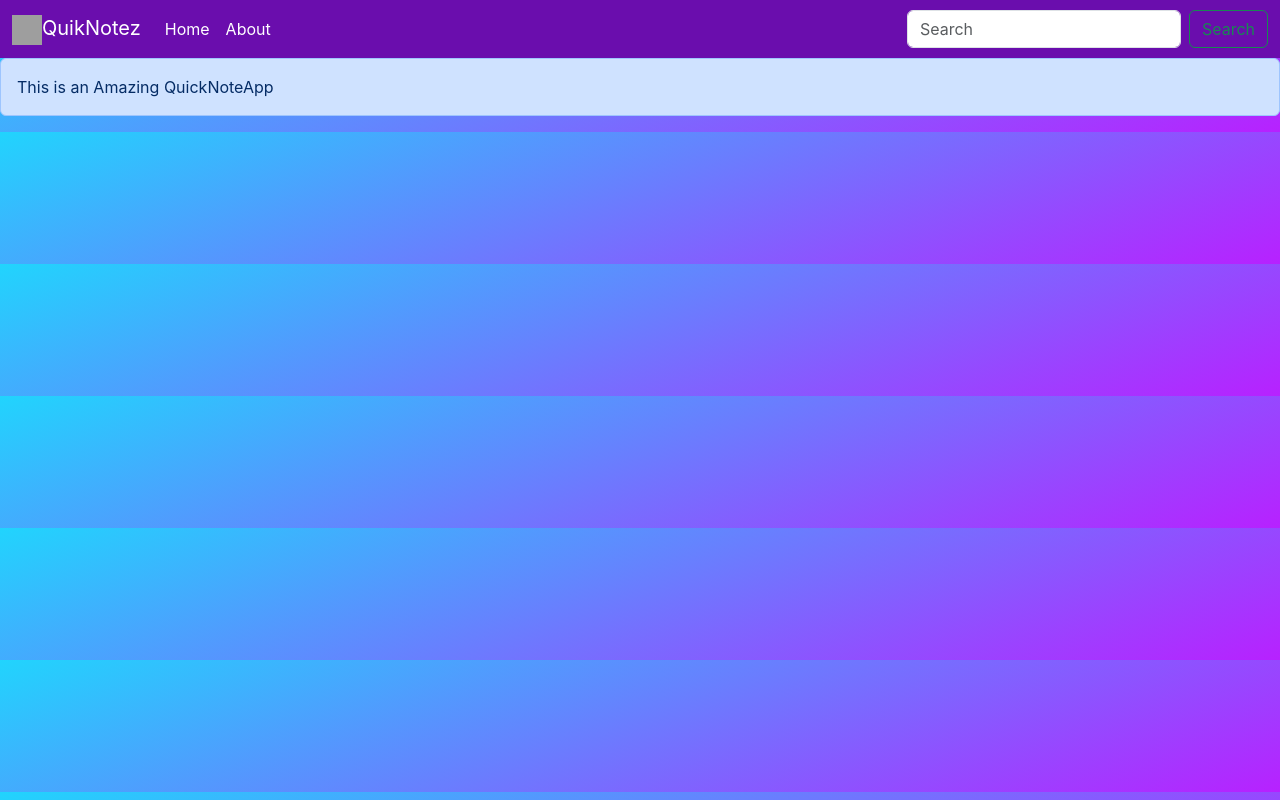
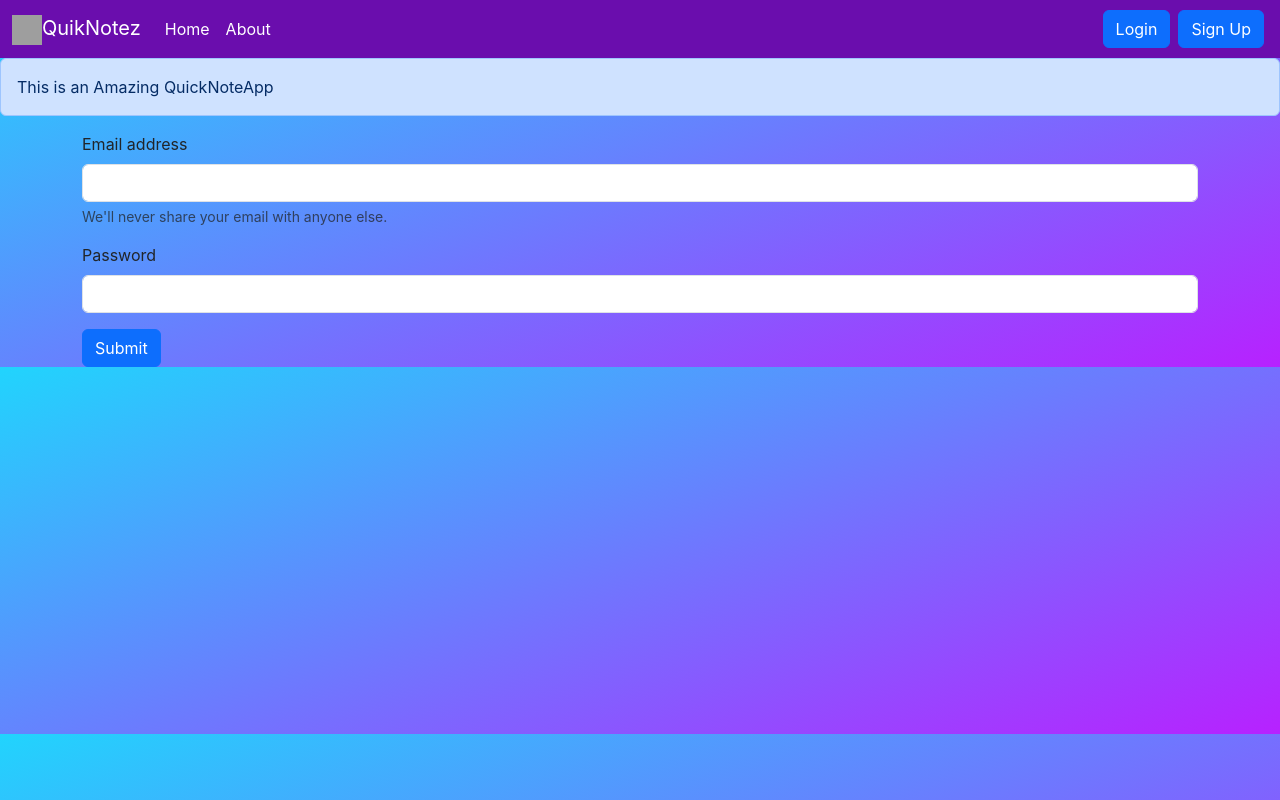
Before and after one commit to HarshGit1824/QuikNotez_React, a React (Create React App) app: page /login in a window 1280 px wide. Built offline with nearby package versions, Linux system fonts and the light colour scheme; grey boxes are pictures that could not be loaded.

Commit message:
Adding Login Component to QuikNotez

```diff
--- a/src/App.js
+++ b/src/App.js
@@ -5,6 +5,8 @@
 import About from "./components/About";
 import NoteState from "./context/notes/NoteState";
 import Alert from "./components/Alert";
+import Login from "./components/Login";
+import Signup from "./components/Signup";
 
 function App() {
   return (
@@ -17,6 +19,8 @@
             <Routes>
               <Route exact path="/" element={<Home />} />
               <Route exact path="/about" element={<About />} />
+              <Route exact path="/login" element={<Login />} />
+              <Route exact path="/signup" element={<Signup />} />
             </Routes>
           </div>
         </Router>
--- /dev/null
+++ b/src/components/Login.js
@@ -0,0 +1,80 @@
+import React, { useState } from "react";
+import { useNavigate } from "react-router-dom";
+
+const Login = () => {
+  const [credentials, setcredentials] = useState({ email: "", password: "" });
+
+  let navigate = useNavigate();
+
+  const handleSubmit = async (e) => {
+    e.preventDefault();
+    const responce = await fetch(`http://localhost:5000/api/auth/login`, {
+      method: "POST",
+      headers: {
+        "Content-type": "application/json",
+      },
+      body: JSON.stringify({
+        email: credentials.email,
+        password: credentials.password,
+      }),
+    });
+    const json = await responce.json();
+    console.log(json);
+    if (json.success) {
+      // save the auth token and redirect
+      localStorage.setItem("token", json.authtoken);
+      navigate("/");
+    } else {
+      alert("Invalid Credentials");
+    }
+  };
+
+  const onChange = (e) => {
+    setcredentials({ ...credentials, [e.target.name]: e.target.value });
+  };
+  return (
+    <>
+      <div>
+        <form onSubmit={handleSubmit}>
+          <div className="mb-3">
+            <label htmlFor="email" className="form-label">
+              Email address
+            </label>
+            <input
+              type="email"
+              className="form-control"
+              id="email"
+              name="email"
+              value={credentials.email}
+              aria-describedby="emailHelp"
+              required
+              onChange={onChange}
+            />
+            <div id="emailHelp" className="form-text">
+              We'll never share your email with anyone else.
+            </div>
+          </div>
+          <div className="mb-3">
+            <label htmlFor="password" className="form-label">
+              Password
+            </label>
+            <input
+              type="password"
+              name="password"
+              value={credentials.password}
+              className="form-control"
+              id="password"
+              required
+              onChange={onChange}
+            />
+          </div>
+          <button type="submit" className="btn btn-primary">
+            Submit
+          </button>
+        </form>
+      </div>
+    </>
+  );
+};
+
+export default Login;
--- a/src/components/Navbar.js
+++ b/src/components/Navbar.js
@@ -51,15 +51,9 @@
             </li>
           </ul>
           <form className="d-flex" role="search">
-            <input
-              className="form-control me-2"
-              type="search"
-              placeholder="Search"
-              aria-label="Search"
-            />
-            <button className="btn btn-outline-success" type="submit">
-              Search
-            </button>
+          <Link className="btn btn-primary mx-1" to="/login" role="button">Login</Link>
+          <Link className="btn btn-primary mx-1" to="/signup" role="button">Sign Up</Link>
+
           </form>
         </div>
       </div>
--- /dev/null
+++ b/src/components/Signup.js
@@ -0,0 +1,11 @@
+import React from 'react'
+
+const Signup = () => {
+  return (
+    <div>
+      SignUp
+    </div>
+  )
+}
+
+export default Signup
```
Also changed, not shown: 1 other file (tests, documents, lock files or other folders).
